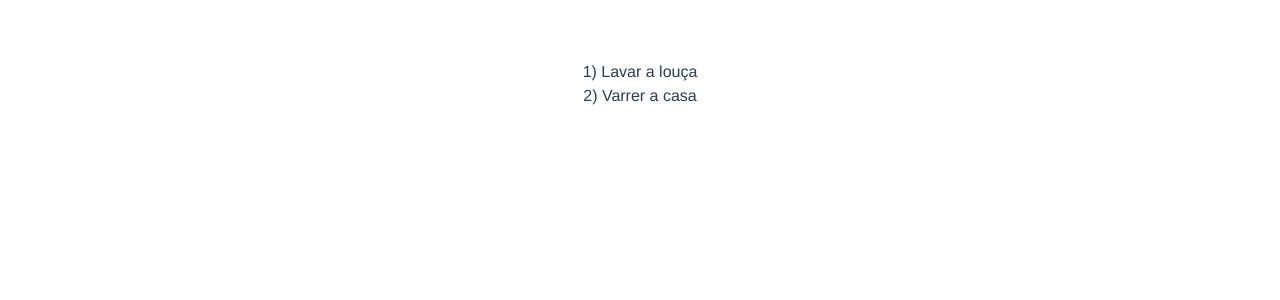
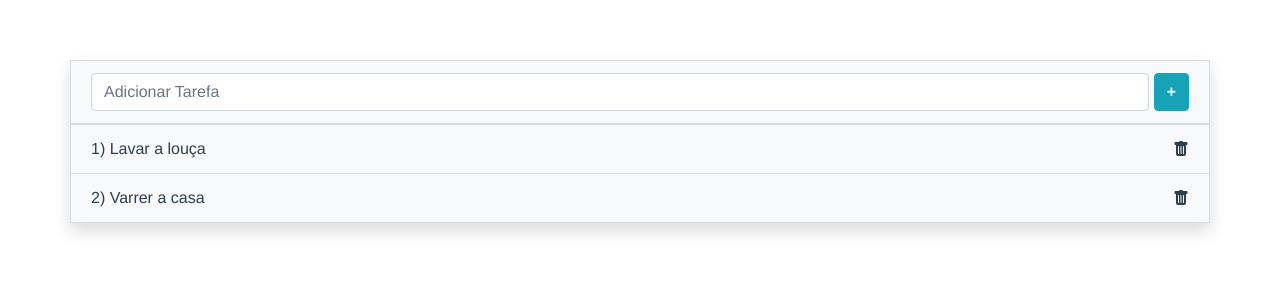
Before and after one commit to moisesduartem/to-do-list, a Vue app: page / in a window 1280 px wide. Shown: the top 300 px of the page. Built offline with nearby package versions, Linux system fonts and the light colour scheme; the HTML template or start-up script is replaced by a standard one.

Commit message:
estiliza container de lista e add input (+)

```diff
--- a/src/components/List.vue
+++ b/src/components/List.vue
@@ -1,21 +1,41 @@
 <template>
-  <div id="list">
-    <div v-for="(item, i) in thingsToDo" v-bind:key="item">
-      {{i + 1}}) {{item}}
+  <div>
+    <div class="container shadow p-0">
+      <div id="add-task" class="list-group-item bg-light">
+        <input type="text" class="form-control" placeholder="Adicionar Tarefa">
+        <button class="btn btn-info">+</button>
+      </div>
+      <div class="">
+        <div class="list-group-item bg-light text-left d-flex align-items-center  justify-content-between" v-for="(item, i) in taskList" v-bind:key="item">
+          {{i + 1}}) {{item}}
+          <svg width="1em" height="1em" viewBox="0 0 16 16" class="bi bi-trash-fill" fill="currentColor" xmlns="http://www.w3.org/2000/svg">
+            <path fill-rule="evenodd" d="M2.5 1a1 1 0 0 0-1 1v1a1 1 0 0 0 1 1H3v9a2 2 0 0 0 2 2h6a2 2 0 0 0 2-2V4h.5a1 1 0 0 0 1-1V2a1 1 0 0 0-1-1H10a1 1 0 0 0-1-1H7a1 1 0 0 0-1 1H2.5zm3 4a.5.5 0 0 1 .5.5v7a.5.5 0 0 1-1 0v-7a.5.5 0 0 1 .5-.5zM8 5a.5.5 0 0 1 .5.5v7a.5.5 0 0 1-1 0v-7A.5.5 0 0 1 8 5zm3 .5a.5.5 0 0 0-1 0v7a.5.5 0 0 0 1 0v-7z"/>
+          </svg>
+        </div>
+      </div>
     </div>
   </div>
 </template>
 
 <script>
-export default {
-  data() {
-    return {
+  export default {
+    data() {
+      return {
         name: 'List',
-        thingsToDo: ['Lavar a louça', 'Varrer a casa']
+        taskList: ['Lavar a louça', 'Varrer a casa']
+      }
     }
   }
-}
 </script>
 
 <style scoped>
+#add-task {
+  display: flex;
+}
+
+#add-task button {
+  margin-left: 5px;
+  font-weight: 700;
+}
+
 </style>
```
